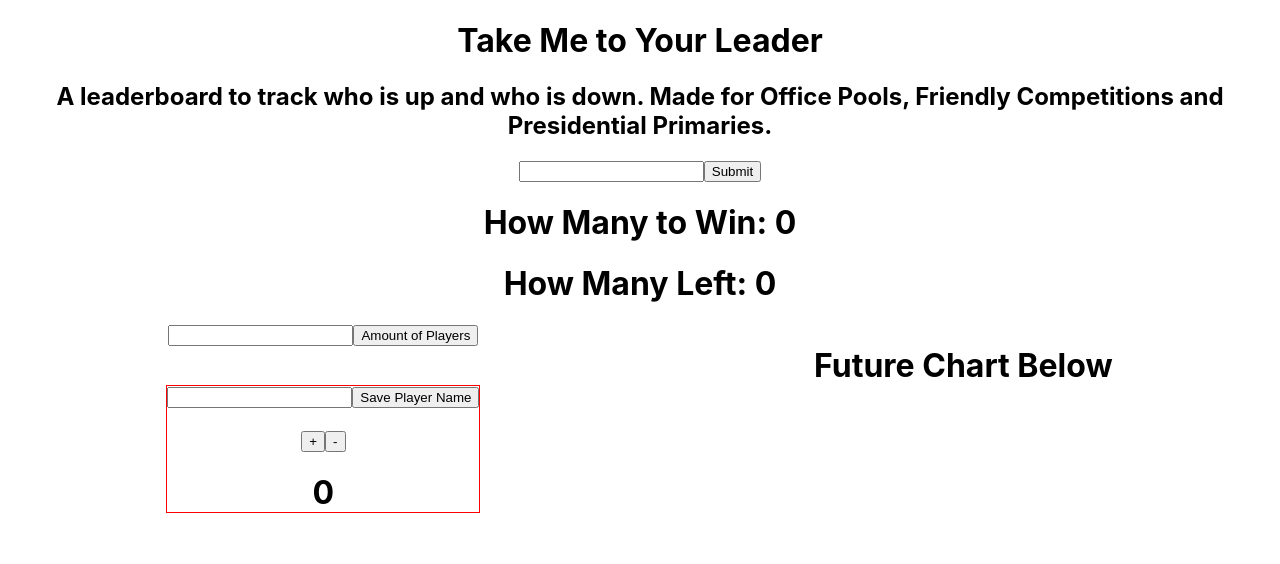
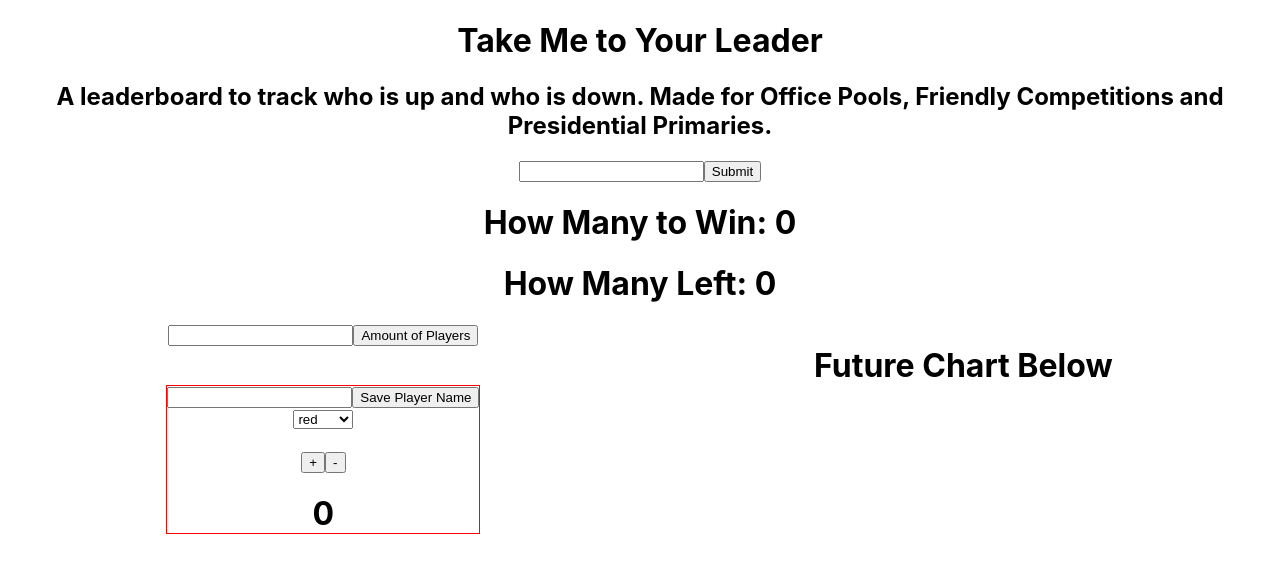
Before and after one commit to Travis-Franklin/solo-react-app, a React (Create React App) app: page / in a window 1280 px wide. Shown: the top 564 px of the page. Built offline with nearby package versions, Linux system fonts and the light colour scheme.

Commit message:
adds ability to save color to player props

```diff
--- a/src/App.js
+++ b/src/App.js
@@ -1,11 +1,6 @@
 import React from 'react';
-import logo from './logo.svg';
 import './App.css';
-// import './Greet.js';
-import Player from './Player';
-import Counter from './Counter';
 import HowManyToWin from './HowManyToWin';
-import HowManyPlayers from './HowManyPlayers';
 
 function App() {
   return (
--- a/src/Player.js
+++ b/src/Player.js
@@ -9,7 +9,9 @@ class Player extends React.Component{
             players: [{
                 whom: "Player 1",
                 whomSaved: "",
-                scores: ""}]
+                scores: 0,
+                color: ""
+            }]
 
         };
 
@@ -26,12 +28,21 @@ class Player extends React.Component{
         }
      }
     handleChange = (e, index) =>{
-        console.log(`change:${index}`)
-        console.log(e.target.value)
+        // console.log(`change:${index}`)
+        // console.log(e.target.value)
         let tempPlayer = [...this.state.players]
         tempPlayer[index].whom = e.target.value
         this.setState({players: tempPlayer})
+    }
 
+    handleChangeColor = (e, index) =>{
+        // console.log(`change:${index}`)
+        // console.log(e.target.value)
+        let tempPlayer = [...this.state.players]
+        tempPlayer[index].color = e.target.value
+        this.setState({players: tempPlayer})
+        // console.log(e.target.value)
+        console.log(this.state.players)
     }
 
     createNewPlayer(){
@@ -40,7 +51,10 @@ class Player extends React.Component{
             tempPlayer.push({
                 whom: "Player",
                 whomSaved: "",
-                scores: ""})
+                scores: 0,
+                color: "",
+                value: 0
+            })
         }
         this.setState({players: tempPlayer})
     }
@@ -57,7 +71,7 @@ class Player extends React.Component{
 
     render() {
 
-        console.log(this.props);
+        // console.log(this.props);
         return (
             <div >
                     {this.state.players.map((player, index) =>
@@ -67,6 +81,12 @@ class Player extends React.Component{
                             </input>
                             <button type="submit" onClick={(e) => this._AddPlayer(e, index)}>Save Player Name</button>
                         </form>
+                                    <select id="color" onChange={(e)=> this.handleChangeColor(e, index)}>
+                                        <option value="red">red</option>
+                                        <option value="green">green</option>
+                                        <option value="blue">blue</option>
+                                        <option value="purple">purple</option>
+                                    </select>
                         <h1>{this.state.players[index].whomSaved}</h1>
                         <Counter _decrementTotalValue={this.props._decrementTotalValue} _incrementTotalValue = {this.props._incrementTotalValue}/>
                             </div>
```
